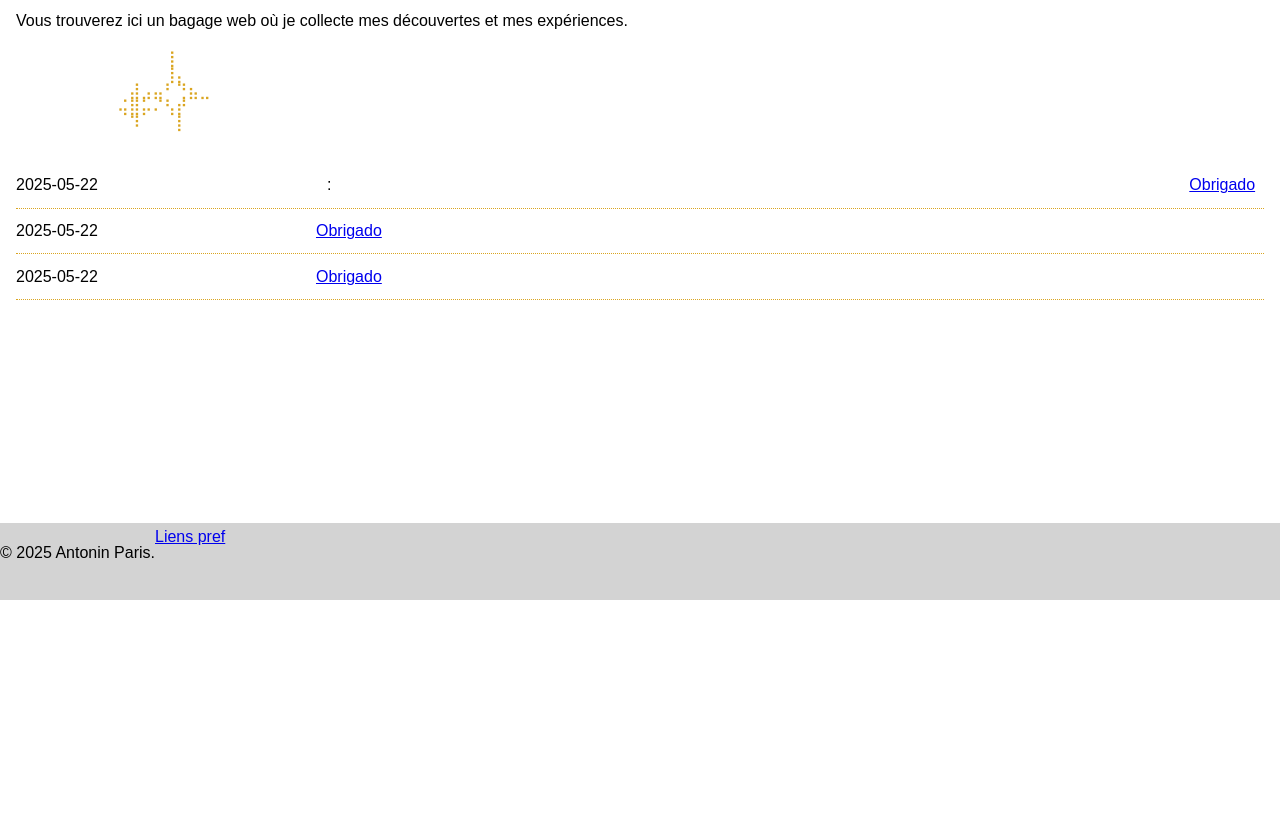
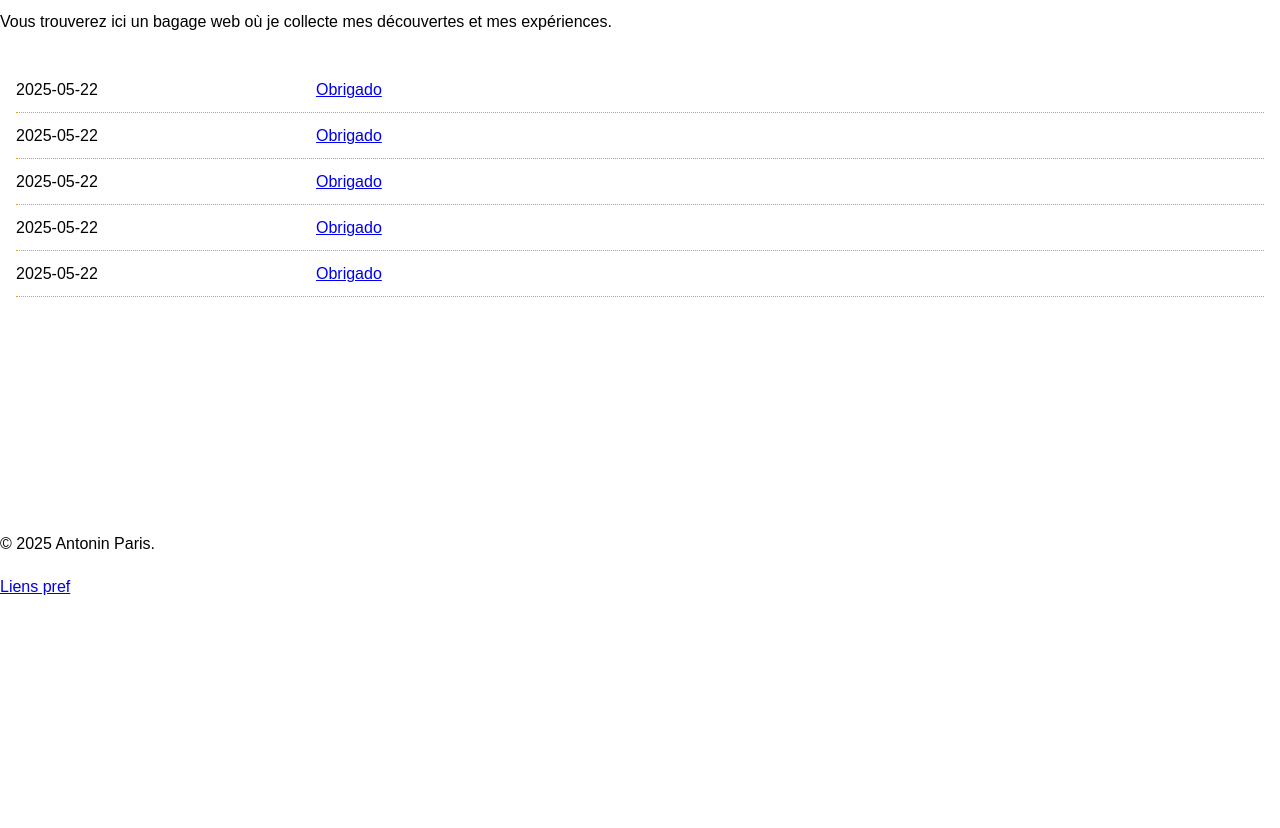
Before and after one commit to anparis/website, a plain HTML site: page index.html in a window 1280 px wide. Shown: the part 200-1028 px from the top of the page. After the commit the page ends 800 px from the top, so only its background shows below. Drawn offline with Linux system fonts and the light colour scheme; a web font is replaced by a local one.

Commit message:
homepage css modif : height of homepage adapts based on screen height

```diff
--- a/css/global.css
+++ b/css/global.css
@@ -9,8 +9,9 @@ body {
 
 body#home {
   display: grid;
-  grid-template-columns: 1fr;
-  grid-template-rows: 5em auto 1fr 17fr 0.5fr;
+  grid-template-rows: auto auto auto 1fr auto;
+  min-height: 100vh;
+  /* grid-template-rows: 5em auto 1fr 17fr 0.5fr; */
   gap: 0px;
   grid-auto-flow: row;
   grid-template-areas:
@@ -29,8 +30,6 @@ main {
 .titre {
   text-align: center;
   grid-area: "titre";
-  position: sticky;
-  top: 0;
 
   h1 {
     font-family: "Faculty Glyphic", sans-serif;
@@ -53,30 +52,10 @@ main {
 section.logo {
   grid-area: "logo";
   text-align: center;
-
   img {
     width: 120px;
   }
 }
-
-section.introduction {
-  grid-area: "introduction";
-
-  p {
-    margin: 1rem;
-  }
-
-  .ascii-star {
-    font-family: var(--font-system-code);
-    white-space: pre;
-    word-wrap: normal;
-    font-size: 1rem;
-    line-height: 1;
-    margin: 0;
-    color: var(--nav-separator-color);
-  }
-}
-
 
 ul#posts-list {
   list-style-type: none;
@@ -104,10 +83,10 @@ ul#posts-list {
   }
 }
 
-footer {
-  display: flex;
-  position: sticky;
-  bottom: 0;
-  background-color: lightgrey;
-  grid-area: "footer";
-}
+/* footer { */
+/*   display: flex; */
+/*   position: sticky; */
+/*   bottom: 0; */
+/*   background-color: lightgrey; */
+/*   grid-area: "footer"; */
+/* } */
--- a/index.html
+++ b/index.html
@@ -21,20 +21,18 @@
   </section>
   <section class="introduction">
     <p>Vous trouverez ici un bagage web où je collecte mes découvertes et mes expériences.</p>
-    <figure>
-      <pre class="ascii-star">
-        ⠀⠀⠀⠀⢸⠀⠀⠀
-        ⠀⠀⠀⠀⢸⡄⠀⠀
-        ⠀⣼⣠⣤⠃⢙⣦⣀
-        ⢬⣿⡥⠌⢣⡞⠀⠀
-        ⠀⠹⠀⠀⠀⡇</pre>
-
-    </figure>
   </section>
   <ul id="posts-list">
     <li>
       <time datetime="2025-05-22">2025-05-22</time>
-      :
+      <a href="/2025/05/obrigado.html">Obrigado</a>
+    </li>
+    <li>
+      <time datetime="2025-05-22">2025-05-22</time>
+      <a href="/2025/05/obrigado.html">Obrigado</a>
+    </li>
+    <li>
+      <time datetime="2025-05-22">2025-05-22</time>
       <a href="/2025/05/obrigado.html">Obrigado</a>
     </li>
     <li>
@@ -46,6 +44,7 @@
       <a href="/2025/05/obrigado.html">Obrigado</a>
     </li>
   </ul>
+
   <footer>
     <p>&copy; 2025 Antonin Paris.</p>
     <a href="liens/index.html">Liens pref</a>
```
